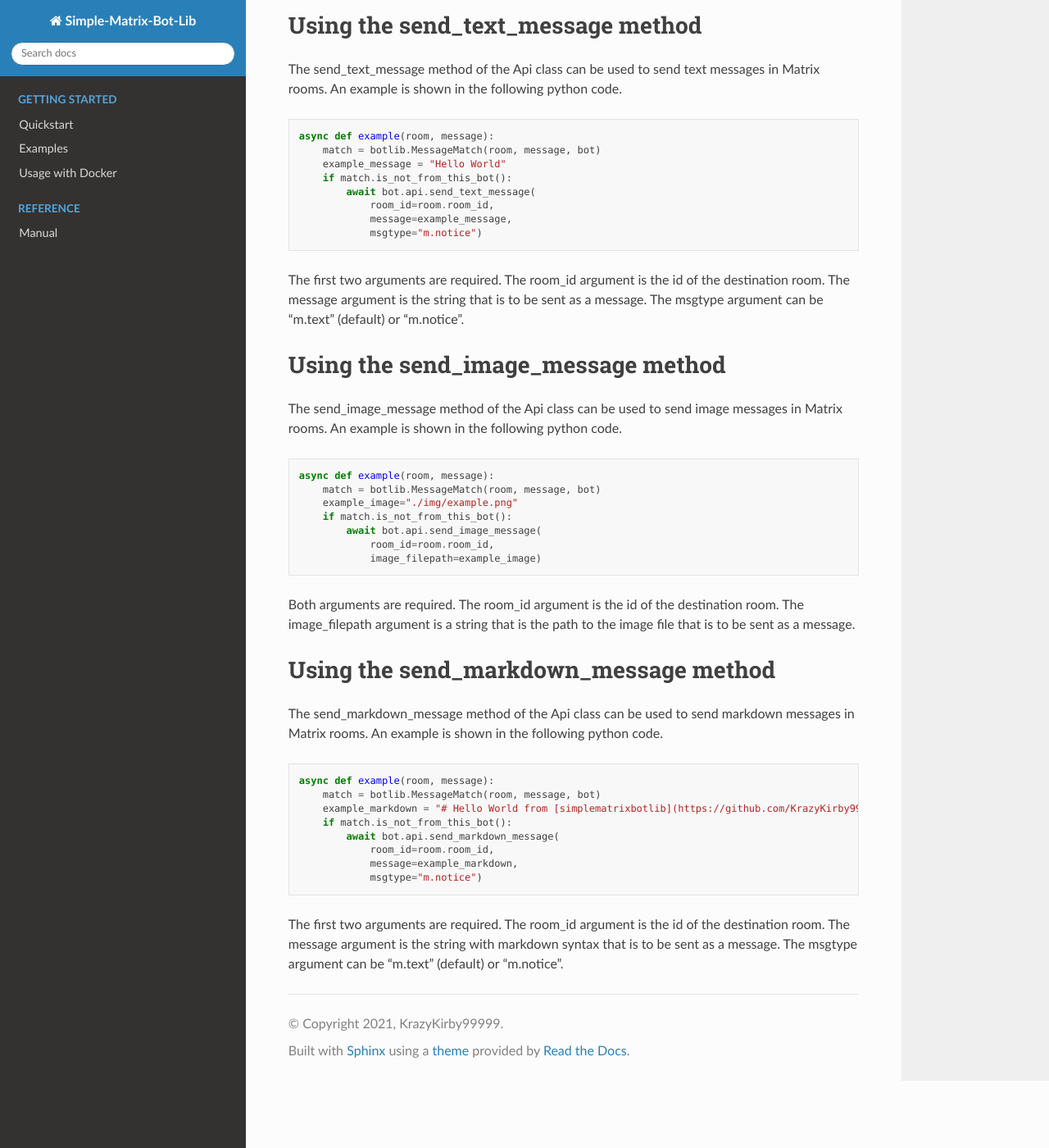
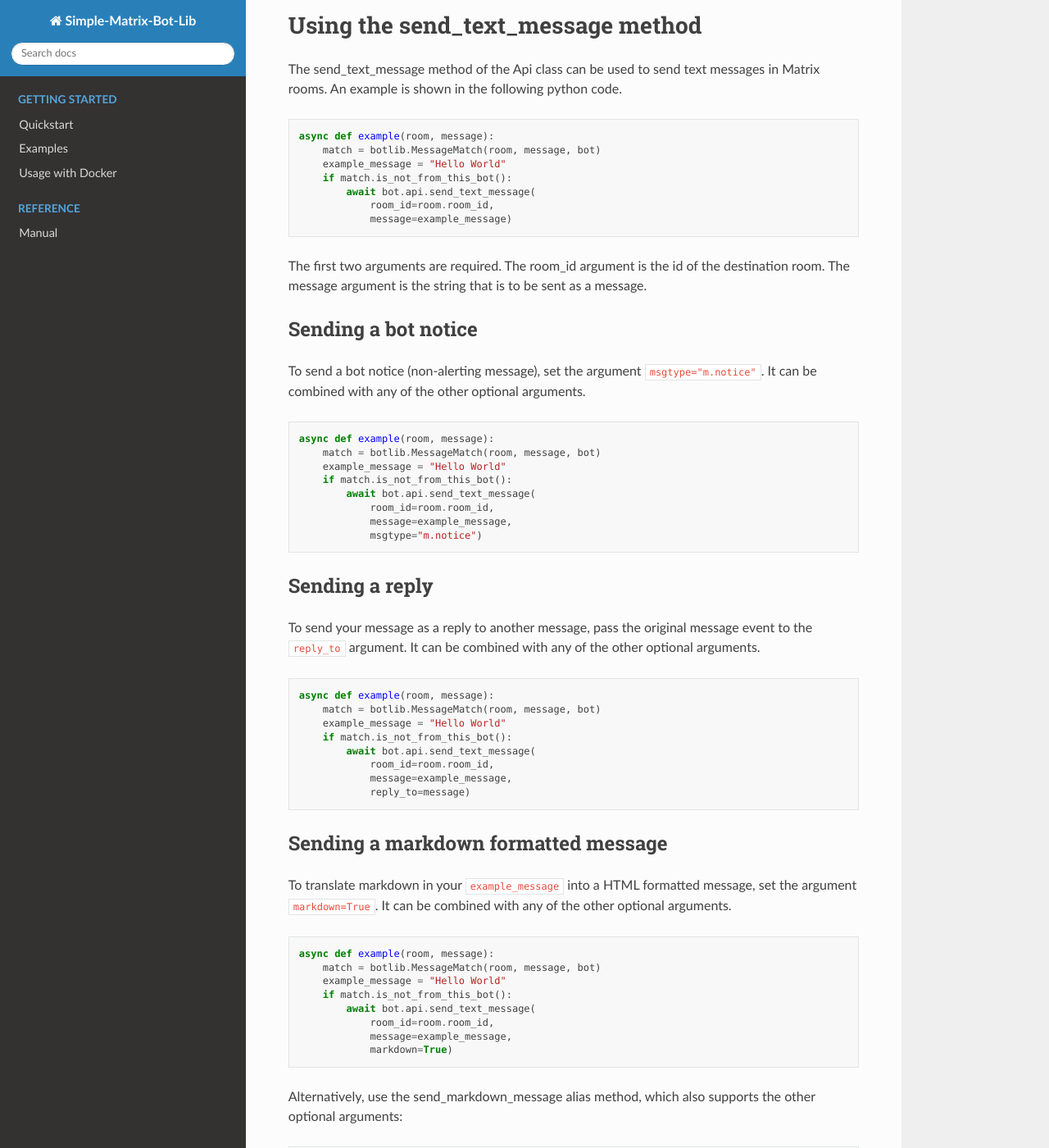
Before and after one commit to imbev/simplematrixbotlib, a Sphinx documentation site: the page built from doc/manual/api.md, in a window 1280 px wide and 1400 px high, scrolled down 436 px. Shown: the whole window at 82% size. Built offline with Sphinx 7.4.7 and the Read the Docs theme 2.0.0, drawn with Linux system fonts in a browser that asks for light colours; some of the changed text lies outside the part shown.

Commit message:
docs: 📝 Update api.py docs

````diff
--- a/doc/manual/api.md
+++ b/doc/manual/api.md
@@ -17,10 +17,57 @@ async def example(room, message):
     if match.is_not_from_this_bot():
         await bot.api.send_text_message(
             room_id=room.room_id,
+            message=example_message)
+```
+The first two arguments are required. The room_id argument is the id of the destination room. The message argument is the string that is to be sent as a message.
+
+#### Sending a bot notice
+To send a bot notice (non-alerting message), set the argument `msgtype="m.notice"`. It can be combined with any of the other optional arguments.
+```python
+async def example(room, message):
+    match = botlib.MessageMatch(room, message, bot)
+    example_message = "Hello World"
+    if match.is_not_from_this_bot():
+        await bot.api.send_text_message(
+            room_id=room.room_id,
             message=example_message,
             msgtype="m.notice")
 ```
-The first two arguments are required. The room_id argument is the id of the destination room. The message argument is the string that is to be sent as a message. The msgtype argument can be "m.text" (default) or "m.notice".
+
+#### Sending a reply
+To send your message as a reply to another message, pass the original message event to the `reply_to` argument. It can be combined with any of the other optional arguments.
+```python
+async def example(room, message):
+    match = botlib.MessageMatch(room, message, bot)
+    example_message = "Hello World"
+    if match.is_not_from_this_bot():
+        await bot.api.send_text_message(
+            room_id=room.room_id,
+            message=example_message,
+            reply_to=message)
+```
+
+#### Sending a markdown formatted message
+To translate markdown in your `example_message` into a HTML formatted message, set the argument `markdown=True`. It can be combined with any of the other optional arguments.
+```python
+async def example(room, message):
+    match = botlib.MessageMatch(room, message, bot)
+    example_message = "Hello World"
+    if match.is_not_from_this_bot():
+        await bot.api.send_text_message(
+            room_id=room.room_id,
+            message=example_message,
+            markdown=True)
+```
+
+Alternatively, use the send_markdown_message alias method, which also supports the other optional arguments:
+```python
+await bot.api.send_markdown_message(
+    room_id=room.room_id,
+    message=example_markdown,
+    msgtype="m.notice",
+    reply_to=message)
+```
 
 ### Using the send_image_message method
 The send_image_message method of the Api class can be used to send image messages in Matrix rooms. An example is shown in the following python code.
@@ -34,17 +81,3 @@ async def example(room, message):
             image_filepath=example_image)
 ```
 Both arguments are required. The room_id argument is the id of the destination room. The image_filepath argument is a string that is the path to the image file that is to be sent as a message.
-
-### Using the send_markdown_message method
-The send_markdown_message method of the Api class can be used to send markdown messages in Matrix rooms. An example is shown in the following python code.
-```python
-async def example(room, message):
-    match = botlib.MessageMatch(room, message, bot)
-    example_markdown = "# Hello World from [simplematrixbotlib](https://github.com/KrazyKirby99999/simple-matrix-bot-lib)!"
-    if match.is_not_from_this_bot():
-        await bot.api.send_markdown_message(
-            room_id=room.room_id,
-            message=example_markdown,
-            msgtype="m.notice")
-```
-The first two arguments are required. The room_id argument is the id of the destination room. The message argument is the string with markdown syntax that is to be sent as a message. The msgtype argument can be "m.text" (default) or "m.notice".
````
